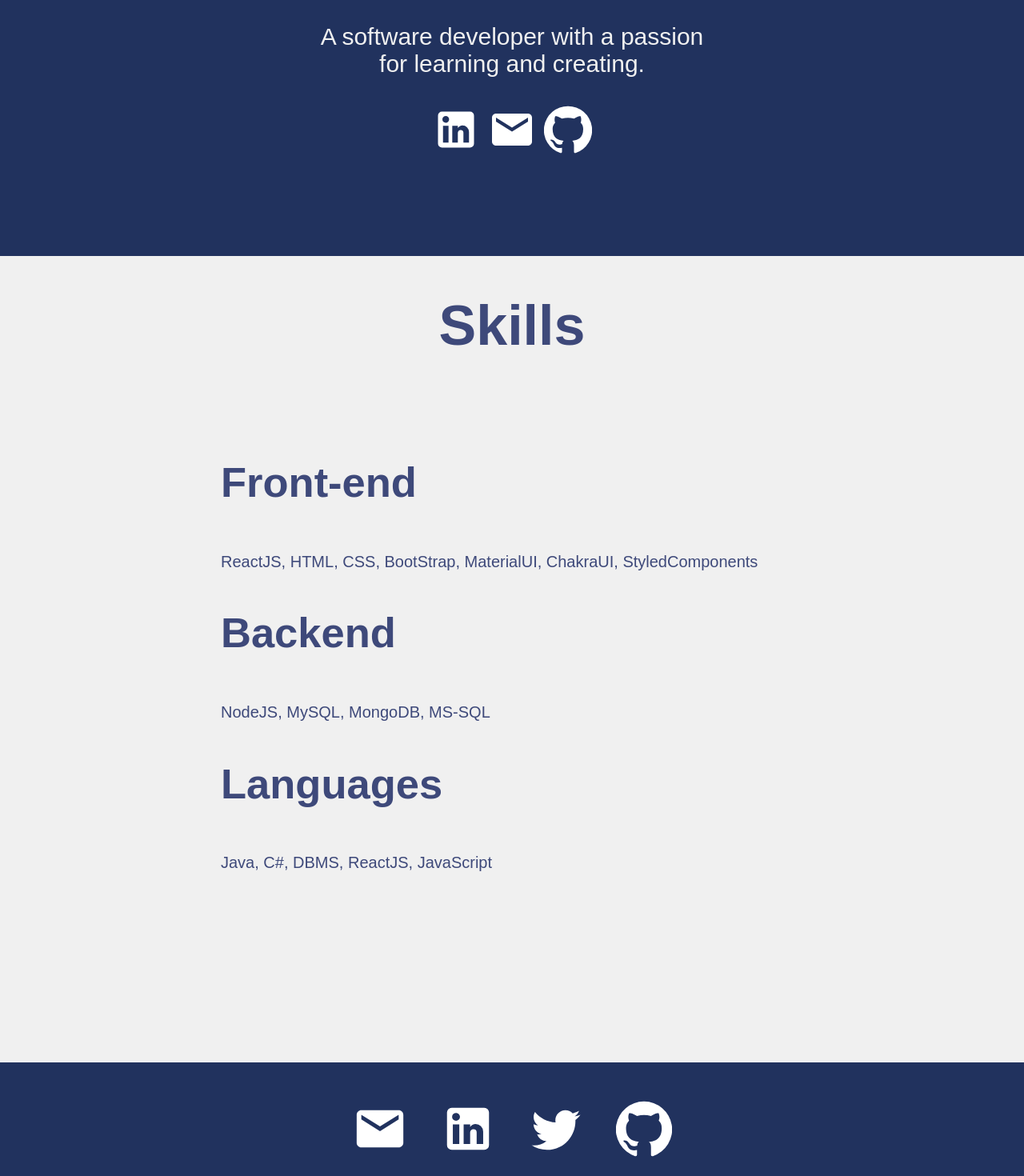
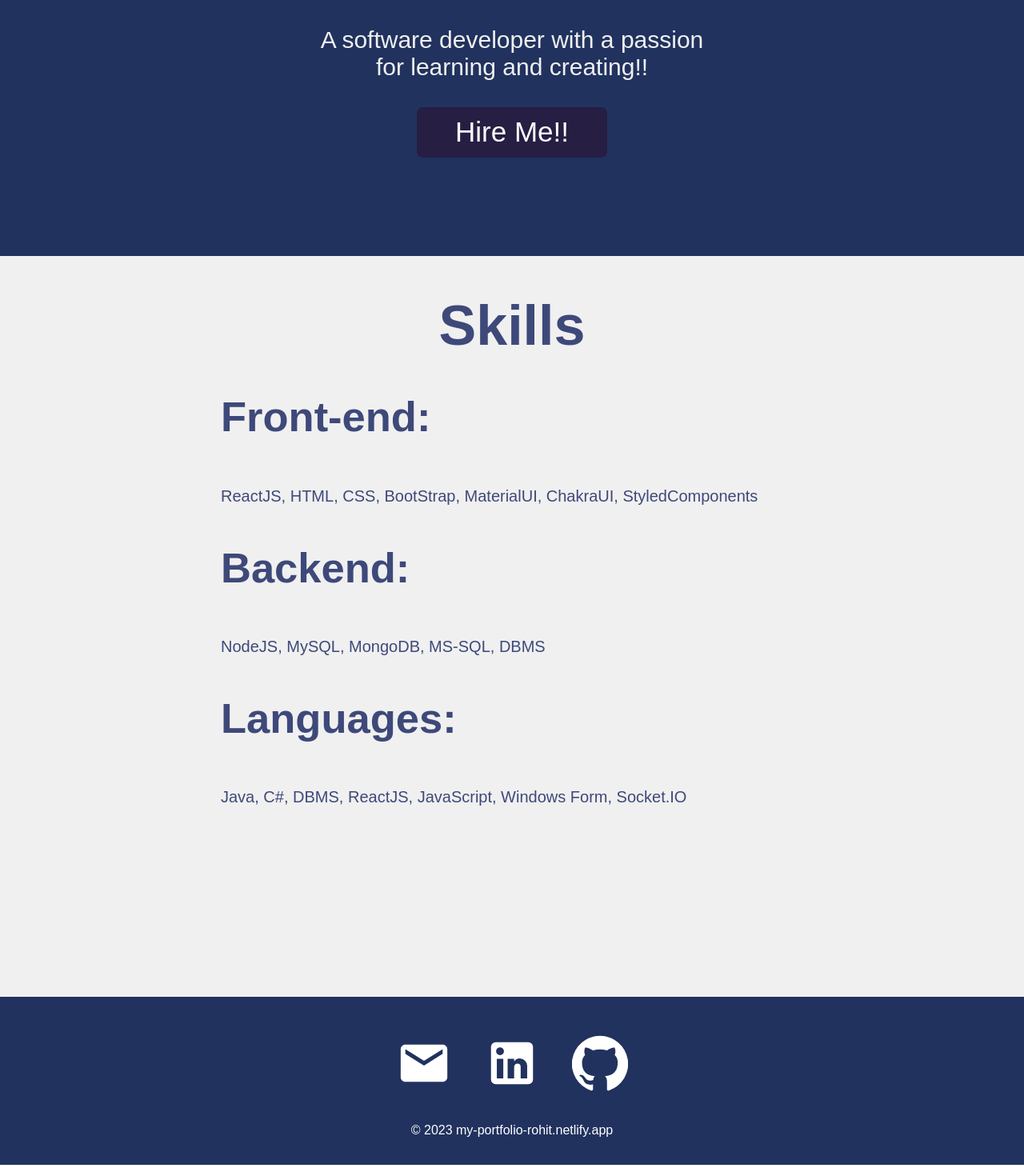
Before and after one commit to Rohit-Baranwal/My-Portfolio, a React (Create React App) app: page / in a window 1280 px wide. Shown: the part 480-1950 px from the top of the page at 80% size. Built offline with nearby package versions, Linux system fonts and the light colour scheme.

Commit message:
make changes to many tags

```diff
--- a/src/components/Footer.js
+++ b/src/components/Footer.js
@@ -2,7 +2,7 @@ import React from "react";
 import GitHubIcon from '@material-ui/icons/GitHub';
 import LinkedInIcon from '@material-ui/icons/LinkedIn';
 import EmailIcon from '@material-ui/icons/Email';
-import TwitterIcon from "@material-ui/icons/Twitter";
+//import TwitterIcon from "@material-ui/icons/Twitter";
 
 import "../styles/footer.css";
 
@@ -10,12 +10,17 @@ const Footer = () => {
     return (
         <div className="footer" >
             <div className="socialMedia" >
-                <EmailIcon />
-                <LinkedInIcon />
-                <TwitterIcon />
-                <GitHubIcon />
+                <a href="https://mail.google.com/mail/u/0/#all?compose=GTvVlcSDZBSnBBKcTCcZTdRlwdxpjFQkKKjDBjVQHzqMLzGZBWMvpPNjNsZWKGfsPqRfgQsFGGdGg" target="_blank">
+                    <EmailIcon />
+                </a>
+                <a href="https://www.linkedin.com/in/rohit-baranwal-8a3aa4220/" target="_blank">
+                    <LinkedInIcon />
+                </a>
+                <a href="https://github.com/Rohit-Baranwal" target="_blank">
+                    <GitHubIcon />
+                </a>
             </div>
-            <p> &copy; 2022 rohit.baranwal2020@gmail.com</p>
+            <p> &copy; 2023 my-portfolio-rohit.netlify.app</p>
         </div>
         );
 }
--- a/src/pages/Home.js
+++ b/src/pages/Home.js
@@ -12,11 +12,11 @@ const Home = () => {
         <h2>Hi, My Name is Rohit Baranwal</h2>
         <div className='prompt'>
           <p>
-            A software developer with a passion for learning and creating.
+            A software developer with a passion for learning and creating!!
           </p>
-          <LinkedInIcon />
-          <EmailIcon />
-          <GitHubIcon />
+          <a href='https://www.linkedin.com/in/rohit-baranwal-8a3aa4220/' target='_blank'>
+            <button className='hireMe_btn' type='submit' >Hire Me!!</button>
+          </a>
         </div>
       </div>
 
@@ -24,22 +24,22 @@ const Home = () => {
           <h1>Skills</h1>
           <ol className='list'>
             <li className='item'>
-              <h2>Front-end</h2>
+              <h2>Front-end: </h2>
               <span>
                 ReactJS, HTML, CSS, BootStrap,
                 MaterialUI, ChakraUI, StyledComponents
               </span>
             </li>
             <li className='item'>
-              <h2>Backend</h2>
+              <h2>Backend: </h2>
               <span>
-                 NodeJS, MySQL, MongoDB, MS-SQL
+                 NodeJS, MySQL, MongoDB, MS-SQL, DBMS
               </span>
             </li>
             <li className='item'>
-              <h2>Languages</h2>
+              <h2>Languages: </h2>
               <span>
-                Java, C#, DBMS, ReactJS, JavaScript
+                Java, C#, DBMS, ReactJS, JavaScript, Windows Form, Socket.IO
               </span>
             </li>
           </ol>
--- a/src/pages/ProjectDisplay.js
+++ b/src/pages/ProjectDisplay.js
@@ -1,7 +1,7 @@
 import React from 'react';
 import { useParams } from "react-router-dom"
 import { projectList } from '../helper/ProjectList';
-import GitHubIcon from '@material-ui/icons/GitHub';
+//import GitHubIcon from '@material-ui/icons/GitHub';
 import "../styles/ProjectDisplay.css"
 
 const ProjectDisplay = () => {
@@ -15,8 +15,9 @@ const ProjectDisplay = () => {
         <p>
            <b> Technology Used: </b> {project.skills}
         </p>
-        <a href={project.link} >
-            <GitHubIcon />
+        <a href={project.link} target='_blank'>
+            {/* <GitHubIcon /> */}
+            <button type='submit' > Get Code <span className='sp'>→</span> </button>
         </a>
     </div>
     )
--- a/src/styles/Home.css
+++ b/src/styles/Home.css
@@ -37,6 +37,14 @@
     color: white;
 }
 
+.prompt .hireMe_btn {
+    /* background-image: linear-gradient(to top, #30cfd0 0%, #330867 100%); */
+    color: white;
+    font-size: 35px;
+    margin: 3px;
+    background-color: #261e43;
+}
+
 .skills {
     font-size: 35px;
     width: 100%;
@@ -48,11 +56,13 @@
 
 .skills h1 {
     color: #3e497a;
+    margin-bottom: 0%;
 }
 
 .skills .list {
     list-style: none;
     width: 60%;
+    margin-top: 0%;
 }
 
 .list span {
--- a/src/styles/ProjectDisplay.css
+++ b/src/styles/ProjectDisplay.css
@@ -22,7 +22,7 @@
 }
 
 .project p {
-  width: 60%;
+  width: 80%;
   font-size: 40px;
   color: #3e497a;
 }
@@ -33,3 +33,28 @@
   margin: 5px;
   cursor: pointer;
 }
+
+.project button {
+    background-color: #3e497a;
+    color: white;
+    font-size: 1.8rem;
+    display: inline-block;
+    outline: none;
+    border: #201e86;
+    padding: 0.7rem 1.5rem;
+    border-radius: 8px;
+    margin-top: 0.6rem;
+}
+
+.project button:hover {
+    cursor: pointer;
+    .sp {
+      margin-left: 5px;
+      transition: 0.2s;
+    }
+}
+/*
+.project button span:hover {
+  transition: 0.2s;
+  margin-left: 3px;
+} */
```
Also changed, not shown: 1 other file (tests, documents, lock files or other folders).
